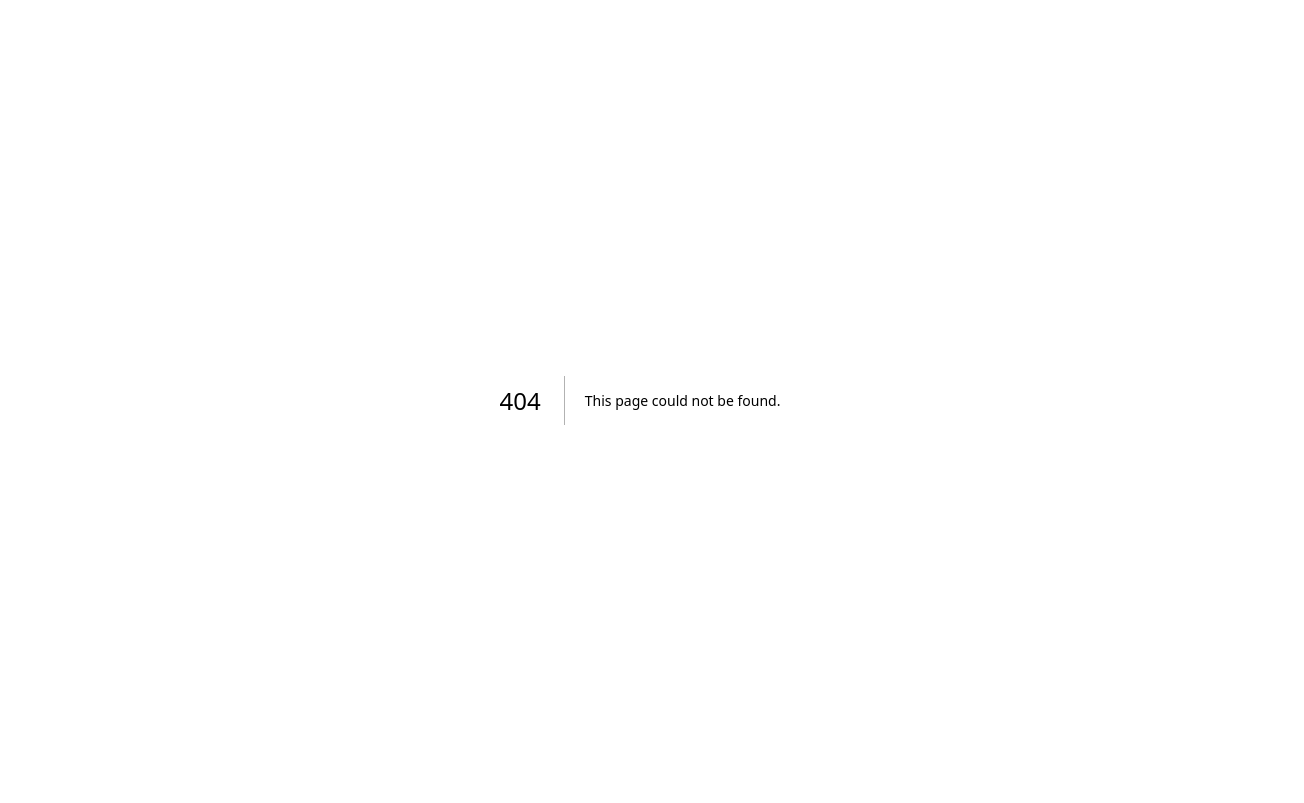
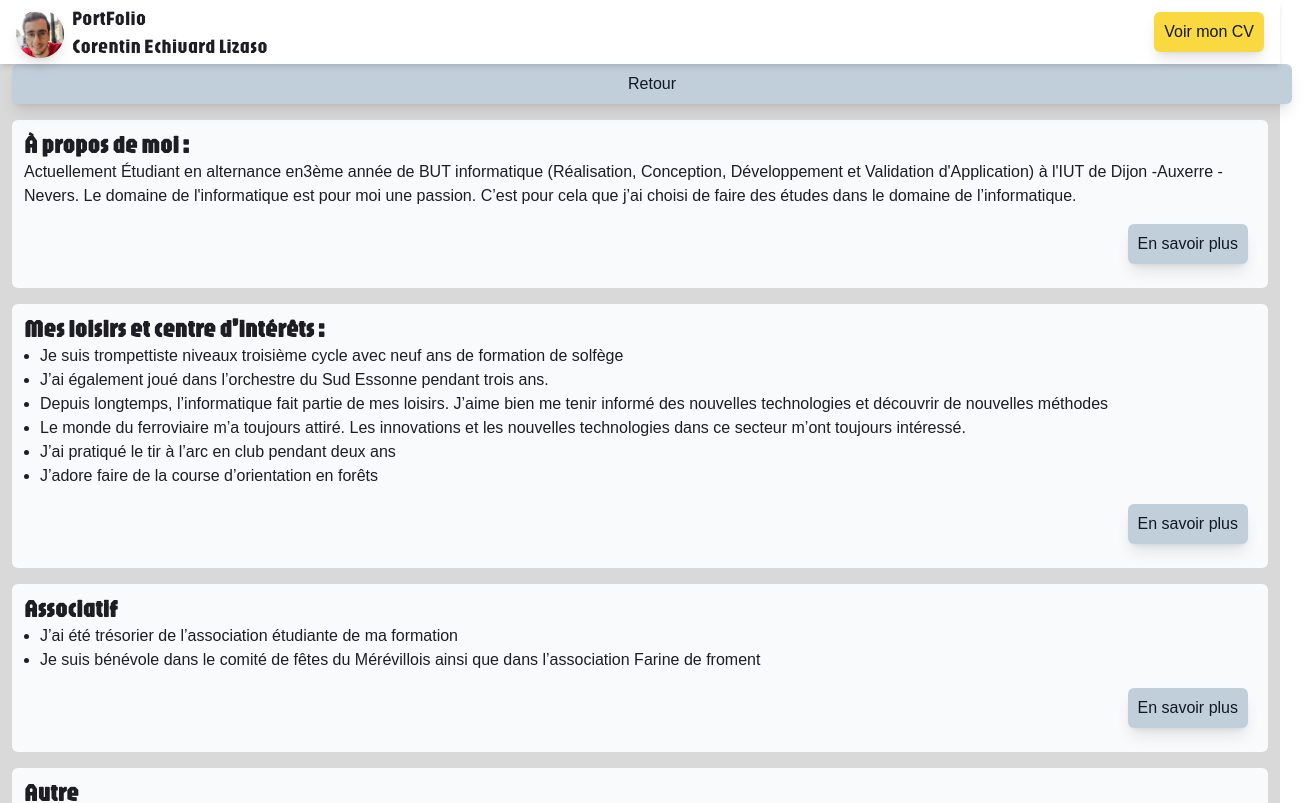
Before and after one commit to KyNoxal/PortFolio, a Next.js app: page /a-propos in a window 1280 px wide. Before the commit this address had no page. Shown: the top 803 px of the page, 1304 px wide, since content can reach past the window. Built offline with nearby package versions, Linux system fonts and the light colour scheme.

Commit message:
Page A Propos
Création de la page A Propos et correction d'erreurs sur le layout, création d'un bouton de retour et modification d'une erreur de copier coller dans le composant du bouton gris, ajout du lien dans les paramètres du bouton

```diff
--- /dev/null
+++ b/src/app/a-propos/page.tsx
@@ -0,0 +1,53 @@
+import Card from "@/components/card";
+import Header from "@/components/header";
+import BackButton from "@/components/return-button";
+
+export default function Accueil() {
+    return (
+        <main className="bg-wheat w-full justify-center min-h-screen">
+            <Header />
+            <BackButton />
+            <Card
+                title="À propos de moi :"
+                nodes={<p>Actuellement Étudiant en alternance en3ème année de BUT informatique
+                    (Réalisation, Conception, Développement et Validation d'Application)
+                    à l'IUT de Dijon -Auxerre - Nevers. Le domaine de l'informatique est
+                    pour moi une passion. C’est pour cela que j’ai choisi de
+                     faire des études dans le domaine de l’informatique.</p>}
+                href="/a-propos"
+            />
+            <Card
+                title="Mes loisirs et centre d’intérêts :"
+                nodes={
+                    <ul className="list-disc ml-4">
+                        <li>Je suis trompettiste niveaux troisième cycle avec neuf ans de formation de solfège</li>
+                        <li>J’ai également joué dans l’orchestre du Sud Essonne pendant trois ans.</li>
+                        <li>Depuis longtemps, l’informatique fait partie de mes loisirs. J’aime bien me tenir
+                            informé des nouvelles technologies et découvrir de nouvelles méthodes</li>
+                        <li>Le monde du ferroviaire m’a toujours attiré. Les innovations et les nouvelles technologies dans ce secteur m’ont toujours intéressé.</li>
+                        <li>J’ai pratiqué le tir à l’arc en club pendant deux ans</li>
+                        <li>J’adore faire de la course d’orientation en forêts</li>
+                    </ul>
+                }
+            />
+            <Card
+                title="Associatif"
+                nodes={
+                    <ul className="list-disc ml-4">
+                        <li>J’ai été trésorier de l’association étudiante de ma formation</li>
+                        <li>Je suis bénévole dans le comité de fêtes du Mérévillois ainsi que dans l’association Farine de froment</li>
+                    </ul>
+                }
+            />
+            <Card
+                title="Autre"
+                nodes={
+                    <ul className="list-disc ml-4">
+                        <li>Film réalisé avec un réalisateur diplômé du Cours  Florent et diffusé aux cinémas locaux.</li>
+                        <li>Spectacle d’ouverture du concours international de  trompette à Rouen, édition de 2017</li>
+                    </ul>
+                }
+            />
+        </main>
+    );
+}
--- a/src/app/accueil/page.tsx
+++ b/src/app/accueil/page.tsx
@@ -10,6 +10,7 @@ export default function Accueil() {
 				nodes={<p>Étudiant en alternance - 3ème année de BUT informatique - Réalisation,
 					Conception, Développement, Validation d'Application à l'IUT de
 					Dijon/Auxerre/Nevers.</p>}
+				href="/a-propos"
 			/>
 			<Card
 				title="Mes diplômes :"
--- a/src/app/layout.tsx
+++ b/src/app/layout.tsx
@@ -1,5 +1,4 @@
-import type { Metadata } from "next";
-import Head from 'next/head';
+import type { Metadata, Viewport } from "next";
 import "./globals.css";
 
 
@@ -8,15 +7,20 @@ export const metadata: Metadata = {
   description: "Generated by create next app",
 };
 
+
+export const viewport: Viewport = {
+  width: 'device-width',
+  initialScale: 1,
+  maximumScale: 1,
+  userScalable: false
+}
+
 export default function RootLayout({
   children,
 }: Readonly<{
   children: React.ReactNode;
 }>) {
   return <html lang="fr" suppressHydrationWarning>
-      <Head>
-        <meta name="viewport" content="width=device-width, initial-scale=1.0, maximum-scale=1.0, user-scalable=no" />
-      </Head>
       <body>
         {children}
       </body>
--- a/src/components/card.tsx
+++ b/src/components/card.tsx
@@ -1,20 +1,20 @@
-import ReactMarkdown from "react-markdown";
 import { GrayButton } from "./gray-button";
 import { ReactNode } from "react";
 
 type CardProps = {
     title: string,
-    nodes: ReactNode
+    nodes: ReactNode,
+    href?: string
 }
 
-export default function Card({title, nodes}:CardProps) {
+export default function Card({title, nodes, href}:CardProps) {
   return (
     <div className="my-4 mx-3 h-fit px-3 py-2 rounded-md bg-gray-50 text-black">
         <h1 className="text-2xl font-jaro font-bold">{title}</h1>
         {nodes}
 
         <div className="flex justify-end m-2">
-            <GrayButton text="En savoir plus" className="h-auto py-2 px-2.5 text-md mx-auto rounded-md my-2 justify-end"/>
+            <GrayButton text="En savoir plus" className="h-auto py-2 px-2.5 text-md mx-auto rounded-md my-2 justify-end" href={href}/>
         </div>
     </div>
   );
--- a/src/components/gray-button.tsx
+++ b/src/components/gray-button.tsx
@@ -1,13 +1,13 @@
 import Link from 'next/link';
 import React from 'react';
 
-type YellowButtonProps = {
+type GrayButtonProps = {
   text: string;
   className?: string;
   href?: string;
 }
 
-export function GrayButton({ text, className, href }: YellowButtonProps) {
+export function GrayButton({ text, className, href }: GrayButtonProps) {
   return <Link href={href?? "#"}>
         <button className={`bg-graybutton text-gray-900 hover:bg-graybuttonhover shadow-lg hover:scale-110 hover:ease-in-out duration-200 ${className}`} >
             {text}
--- /dev/null
+++ b/src/components/return-button.tsx
@@ -0,0 +1,19 @@
+"use client"
+import { useRouter } from 'next/navigation';
+
+const BackButton = () => {
+  const router = useRouter();
+
+  const handleBack = () => {
+    router.back();
+  };
+
+  return (
+    <button onClick={handleBack}
+        className='mx-3 w-full h-fit px-3 py-2 rounded-md bg-graybutton text-gray-900 hover:bg-graybuttonhover shadow-lg hover:scale-110 hover:ease-in-out duration-200'>
+      Retour
+    </button>
+  );
+};
+
+export default BackButton;
```
